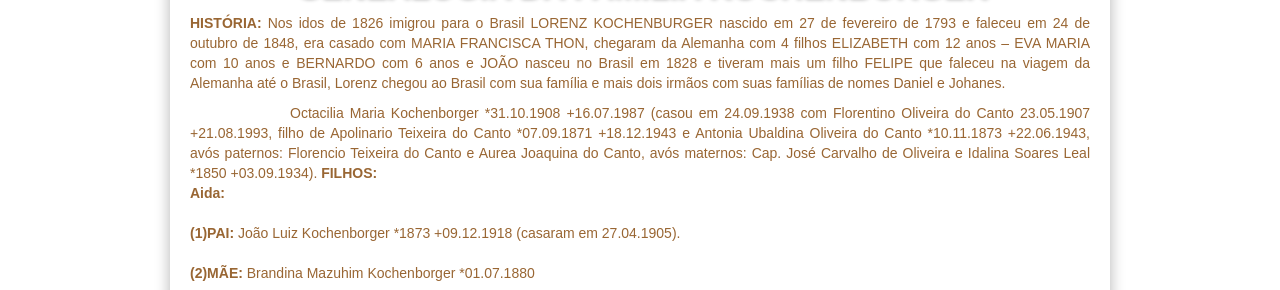
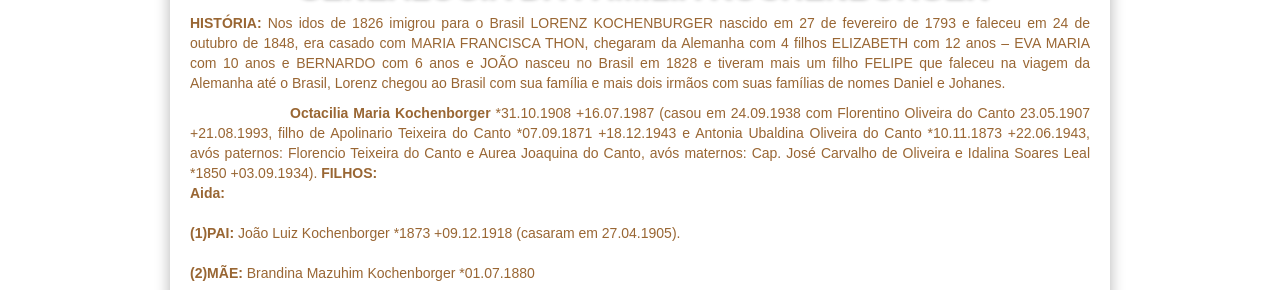
Before and after one commit to claudiovargas1955/claudiovargas1955.github.io, a Jekyll site: the page built from _pages/familia-kochenborger.html, in a window 1280 px wide. Shown: the part 391-681 px from the top of the page. Built offline with Jekyll 4.4.1, drawn with Linux system fonts in a browser that asks for light colours; some web fonts are replaced.

Commit message:
Update familia-kochenborger.html

```diff
--- a/_pages/familia-kochenborger.html
+++ b/_pages/familia-kochenborger.html
@@ -103,7 +103,7 @@ outubro de 1848, era casado com MARIA FRANCISCA THON, chegaram da Alemanha com 4
 BERNARDO com 6 anos e JOÃO nasceu no Brasil em 1828 e tiveram mais um filho FELIPE que faleceu na viagem da Alemanha até o Brasil,
 Lorenz chegou ao Brasil com sua família e mais dois irmãos com suas famílias de nomes Daniel e Johanes.<br>
 
-<b><p style="text-indent:100px";/></b>Octacilia Maria Kochenborger *31.10.1908 +16.07.1987 (casou em 24.09.1938 com Florentino Oliveira
+<b><p style="text-indent:100px";/>Octacilia Maria Kochenborger </b>*31.10.1908 +16.07.1987 (casou em 24.09.1938 com Florentino Oliveira
 do Canto 23.05.1907 +21.08.1993, filho de Apolinario Teixeira do Canto  *07.09.1871 +18.12.1943 e Antonia Ubaldina Oliveira do Canto
 *10.11.1873 +22.06.1943, avós paternos: Florencio Teixeira do Canto e Aurea Joaquina do Canto, avós maternos: Cap. José Carvalho de
 Oliveira e Idalina Soares Leal *1850 +03.09.1934). <b>FILHOS: </b><br>
```
